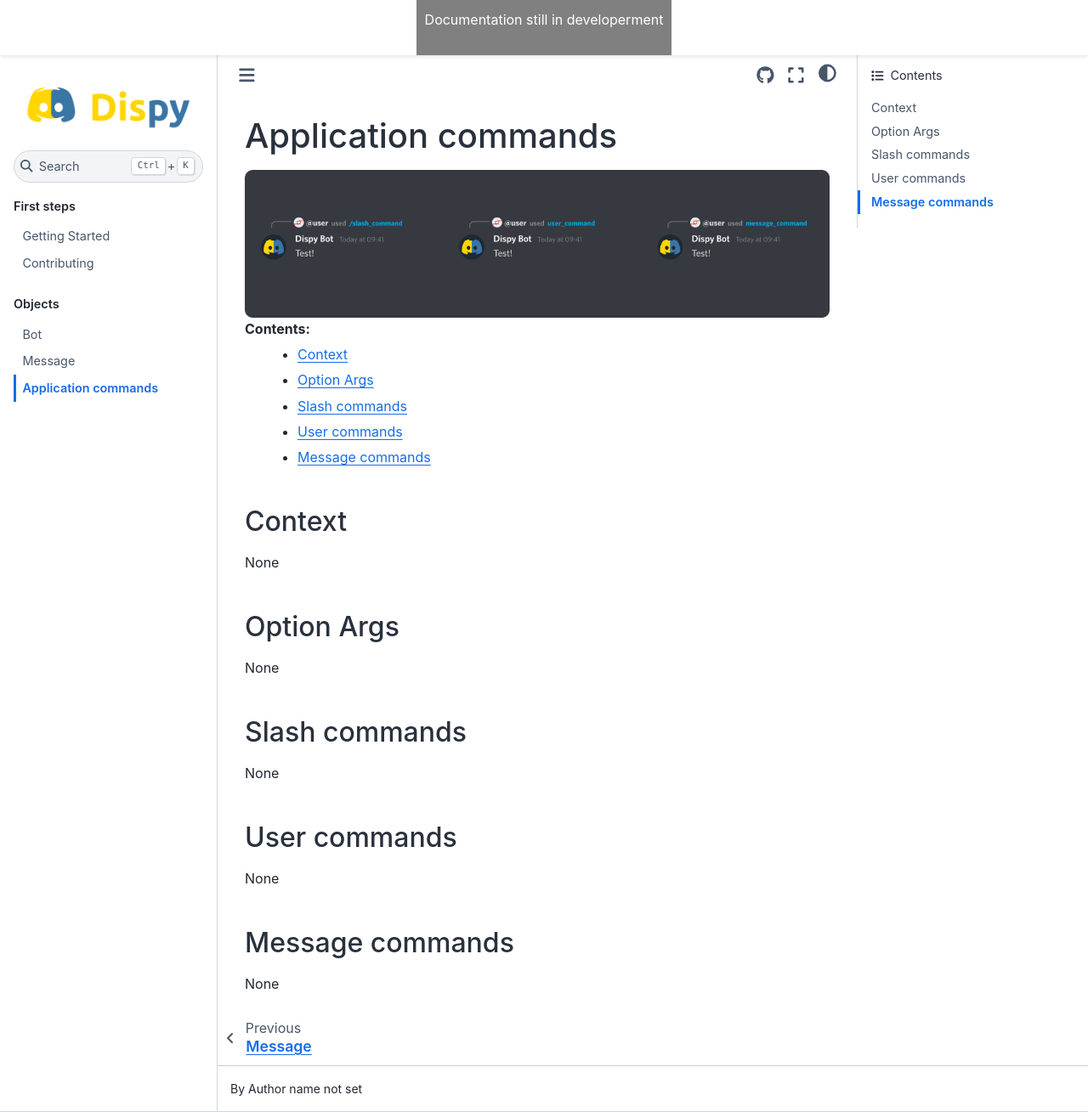
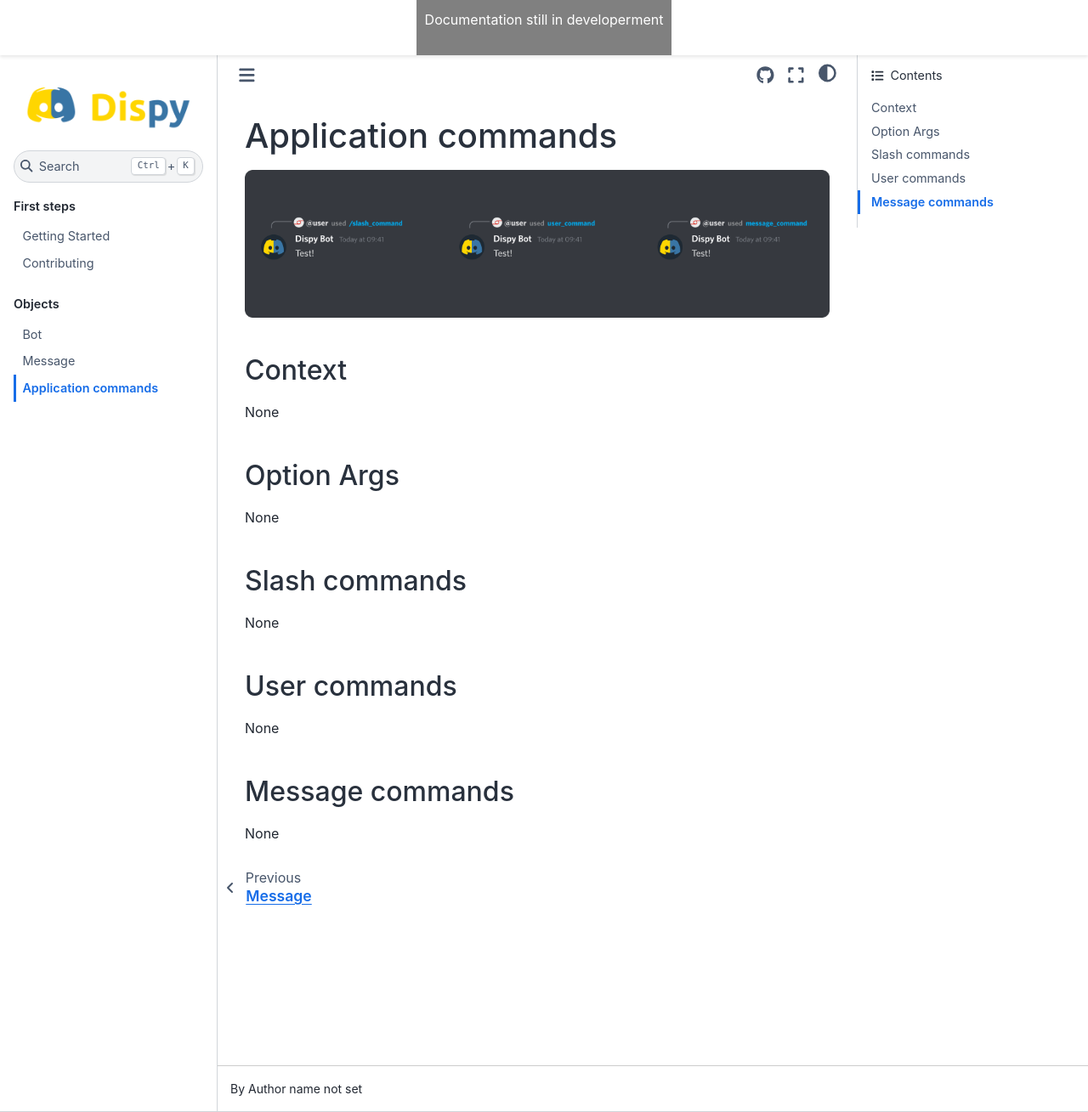
Before and after one commit to bleudev/pytecord_old_archive, a Sphinx documentation site: the page built from docs/source/objects/application_commands.rst, in a window 1280 px wide and 1309 px high. Shown: the whole window at 85% size. Built offline with Sphinx 7.4.7 and the Sphinx Book theme 1.1.4, drawn with Linux system fonts in a browser that asks for light colours.

Commit message:
Remove contents №2

```diff
--- a/docs/source/objects/application_commands.rst
+++ b/docs/source/objects/application_commands.rst
@@ -2,13 +2,6 @@ Application commands
 ####################
 
 .. image:: images/appcoms.png
-
-Contents:
-    * `Context`_
-    * `Option Args`_
-    * `Slash commands`_
-    * `User commands`_
-    * `Message commands`_
 
 Context
 *******
--- a/docs/source/objects/bot.rst
+++ b/docs/source/objects/bot.rst
@@ -1,10 +1,5 @@
 Bot
 ###
-
-Contents:
-    * `DisBot`_
-    * `DisBotStatus`_
-    * `DisBotEventType`_
 
 DisBot
 ******
```
